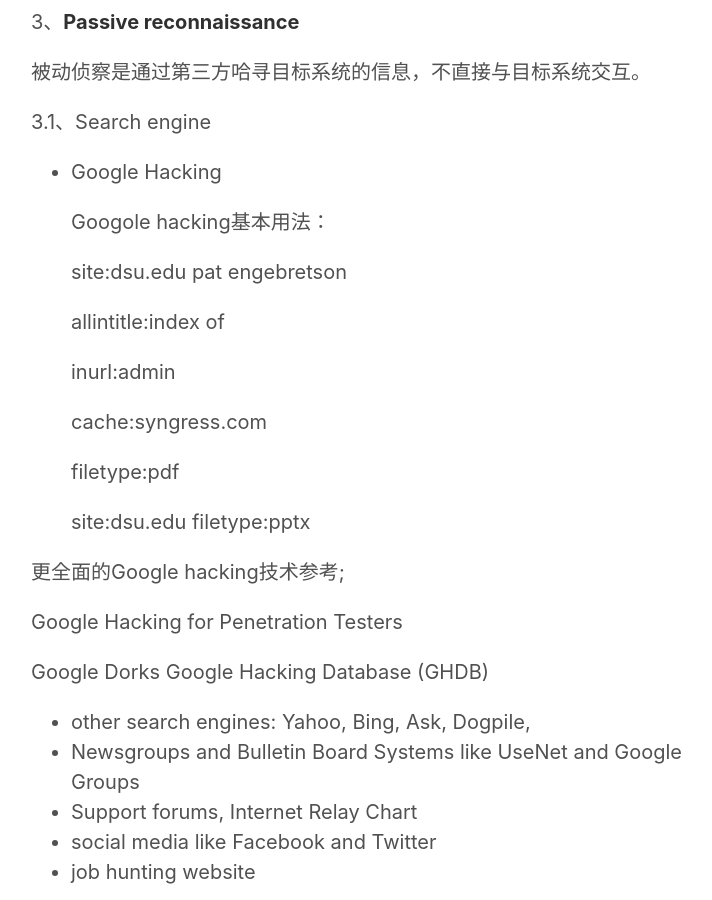
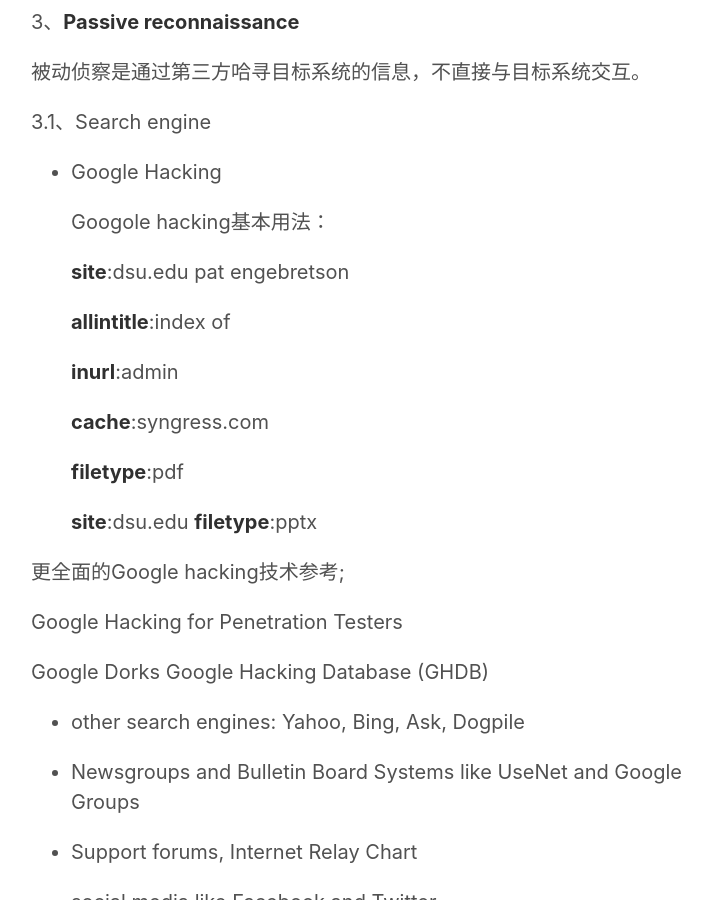
Before and after one commit to victor-infosec/victor-infosec.github.io, a Jekyll site: the page built from _posts/books/The-Basics-of-Hacking-and-Penetration-Testing/2018-04-05-The-Basics-of-Hacking-and-Penetration-Testing-Part2.md, in a window 1280 px wide and 900 px high, scrolled down 653 px. Shown: the whole window, without its empty margins (249-961 px from the left). Built offline with Jekyll 4.4.1, drawn with Linux system fonts in a browser that asks for light colours; nearby versions of some CDN libraries; some web fonts are replaced; library files that are not in the unit come from our copies.

Commit message:
20180406

````diff
--- a/_posts/books/The-Basics-of-Hacking-and-Penetration-Testing/2018-04-05-The-Basics-of-Hacking-and-Penetration-Testing-Part2.md
+++ b/_posts/books/The-Basics-of-Hacking-and-Penetration-Testing/2018-04-05-The-Basics-of-Hacking-and-Penetration-Testing-Part2.md
@@ -29,17 +29,17 @@
 
 	Googole hacking基本用法：
 
-	site:dsu.edu pat engebretson
+	**site**:dsu.edu pat engebretson
 
-	allintitle:index of
+	**allintitle**:index of
 
-	inurl:admin
+	**inurl**:admin
 
-	cache:syngress.com
+	**cache**:syngress.com
 
-	filetype:pdf
+	**filetype**:pdf
 
-	site:dsu.edu filetype:pptx
+	**site**:dsu.edu **filetype**:pptx
 
  更全面的Google hacking技术参考;
 
@@ -47,10 +47,14 @@
 
  Google Dorks Google Hacking Database (GHDB)
 
- - other search engines: Yahoo, Bing, Ask, Dogpile,
+ - other search engines: Yahoo, Bing, Ask, Dogpile
+
  - Newsgroups and Bulletin Board Systems like UseNet and Google Groups
+
  - Support forums, Internet Relay Chart
+
  - social media like Facebook and Twitter
+
  - job hunting website
 
 3.2、E-mail Addresses
@@ -91,10 +95,10 @@
  - nslookup
 
 ```
-	nslookup
-	\> server 8.8.8.8
-	\> set type=any
-	\> baidu.com
+nslookup
+\> server 8.8.8.8
+\> set type=any
+\> baidu.com
 ```
 
  - dig
````
